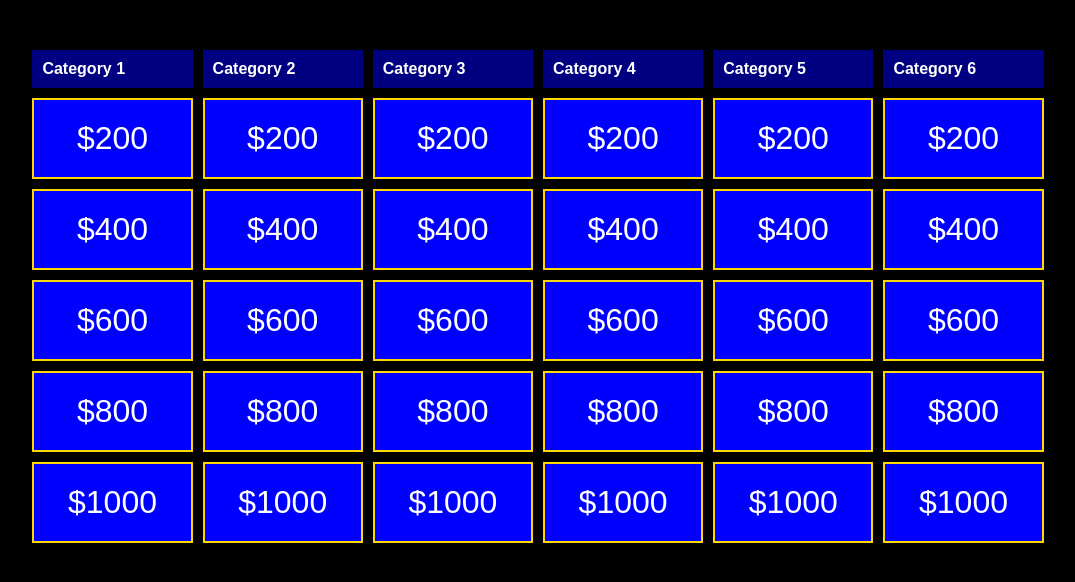
After one commit to elijahparker000/JeopardyPi, a Flask app: template flask_test/templates/basic_j_board.html in a window 1280 px wide. The commit adds this page. Shown: the top 582 px of the page, without its empty margins (102-1177 px from the left). Run offline with Flask 3, Linux system fonts and the light colour scheme; the template is opened without the code that fills it, so the values that code supplies are empty.

Commit message:
Added super basic_j_board.html as proof of concept

```diff
--- a/flask_test/app.py
+++ b/flask_test/app.py
@@ -5,7 +5,11 @@ app = Flask(__name__)
 
 @app.route('/')
 def index():
-    return render_template('index.html')
+    return render_template('basic_j_board.html')
+
+@app.route('/second')
+def second():
+    return render_template('second.html')
 
 if __name__ == '__main__':
-    app.run(debug=True)
+    app.run(debug=True, port=5000)
--- /dev/null
+++ b/flask_test/templates/basic_j_board.html
@@ -0,0 +1,85 @@
+<!DOCTYPE html>
+<html lang="en">
+<head>
+    <meta charset="UTF-8">
+    <meta name="viewport" content="width=device-width, initial-scale=1.0">
+    <title>Jeopardy Board</title>
+    <style>
+        body {
+            background-color: black;
+            font-family: Arial, sans-serif;
+            color: white;
+        }
+        .board {
+            display: grid;
+            grid-template-columns: repeat(6, 1fr);
+            grid-gap: 10px;
+            margin: 50px auto;
+            width: 80%;
+        }
+        .cell {
+            background-color: #0000FF;
+            border: 2px solid #FFD700;
+            text-align: center;
+            font-size: 2em;
+            padding: 20px;
+            cursor: pointer;
+        }
+        .category {
+            background-color: #000080;
+            color: #FFFFFF;
+            font-weight: bold;
+            padding: 10px;
+        }
+    </style>
+</head>
+<body>
+    <div class="board">
+        <div class="category">Category 1</div>
+        <div class="category">Category 2</div>
+        <div class="category">Category 3</div>
+        <div class="category">Category 4</div>
+        <div class="category">Category 5</div>
+        <div class="category">Category 6</div>
+        <div class="cell">$200</div>
+        <div class="cell">$200</div>
+        <div class="cell">$200</div>
+        <div class="cell">$200</div>
+        <div class="cell">$200</div>
+        <div class="cell">$200</div>
+        <div class="cell">$400</div>
+        <div class="cell">$400</div>
+        <div class="cell">$400</div>
+        <div class="cell">$400</div>
+        <div class="cell">$400</div>
+        <div class="cell">$400</div>
+        <div class="cell">$600</div>
+        <div class="cell">$600</div>
+        <div class="cell">$600</div>
+        <div class="cell">$600</div>
+        <div class="cell">$600</div>
+        <div class="cell">$600</div>
+        <div class="cell">$800</div>
+        <div class="cell">$800</div>
+        <div class="cell">$800</div>
+        <div class="cell">$800</div>
+        <div class="cell">$800</div>
+        <div class="cell">$800</div>
+        <div class="cell">$1000</div>
+        <div class="cell">$1000</div>
+        <div class="cell">$1000</div>
+        <div class="cell">$1000</div>
+        <div class="cell">$1000</div>
+        <div class="cell">$1000</div>
+    </div>
+    <script>
+        document.querySelectorAll('.cell').forEach(cell => {
+            cell.addEventListener('click', () => {
+                cell.style.backgroundColor = '#FFD700';
+                cell.style.color = '#000000';
+                cell.innerText = 'Question!';
+            });
+        });
+    </script>
+</body>
+</html>
```
Also changed, not shown: flask_test/templates/index.html (+28 -4 lines), flask_test/templates/second.html (added, +20 -0 lines), jeopardy-electron/main.js (+91 -25 lines).
